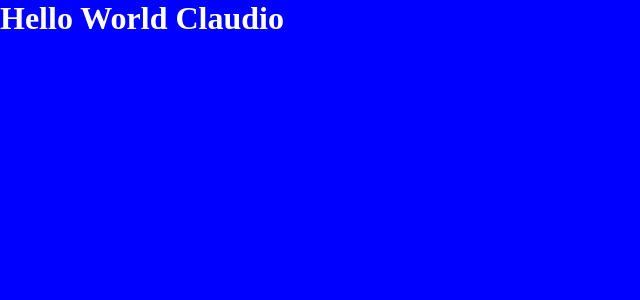
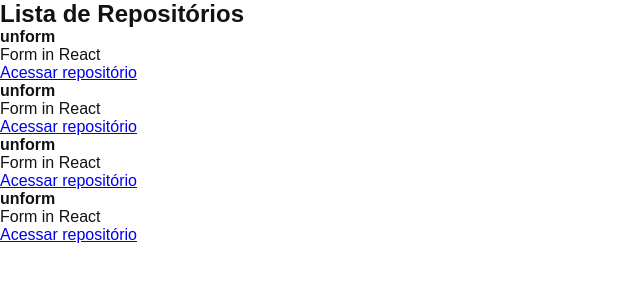
Before and after one commit to claudiobelempb/github-explorer, a React app: page / in a window 1280 px wide. Shown: the top 300 px of the page, without its empty margins (0-640 px from the left). Built offline with nearby package versions, Linux system fonts and the light colour scheme.

Commit message:
Primeiro componente React

```diff
--- a/src/App.jsx
+++ b/src/App.jsx
@@ -1,5 +1,10 @@
 import './styles/global.scss';
+import { ListDefault } from './components/ListDefault';
 
 export function App() {
-  return <h1>Hello World Claudio</h1>
+  return (
+    <>
+     <ListDefault/>
+    </>
+  )
 }
--- /dev/null
+++ b/src/components/ListDefault/index.jsx
@@ -0,0 +1,42 @@
+export function ListDefault() {
+  return (
+    <section>
+      <h1>Lista de Repositórios</h1>
+
+      <ul>
+        <li>
+          <strong>unform</strong>
+          <p>Form in React</p>
+
+          <a href={'/'}>
+            Acessar repositório
+          </a>
+        </li>
+        <li>
+          <strong>unform</strong>
+          <p>Form in React</p>
+
+          <a href={'/'}>
+            Acessar repositório
+          </a>
+        </li>
+        <li>
+          <strong>unform</strong>
+          <p>Form in React</p>
+
+          <a href={'/'}>
+            Acessar repositório
+          </a>
+        </li>
+        <li>
+          <strong>unform</strong>
+          <p>Form in React</p>
+
+          <a href={'/'}>
+            Acessar repositório
+          </a>
+        </li>
+      </ul>
+    </section>
+  )
+}
--- a/src/styles/global.scss
+++ b/src/styles/global.scss
@@ -5,7 +5,6 @@
 }
 
 body {
-  font: Arial, Helvetica, sans-serif;
-  color: #fff;
-  background-color: blue;
+  font: 16px "Helvetica Neve", Arial, Helvetica, sans-serif;
+  color: #121214;
 }
```
Also changed, not shown: src/components/ListDefault/style.scss (added).
